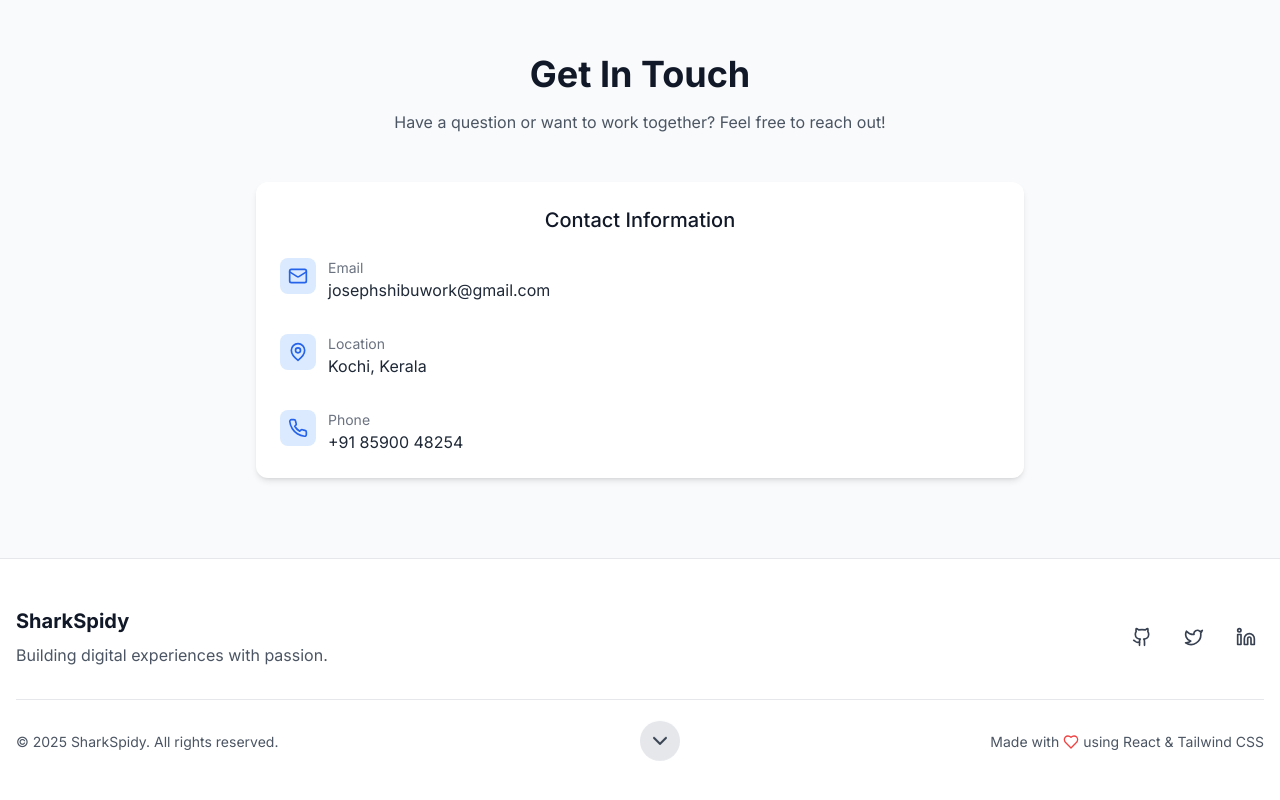
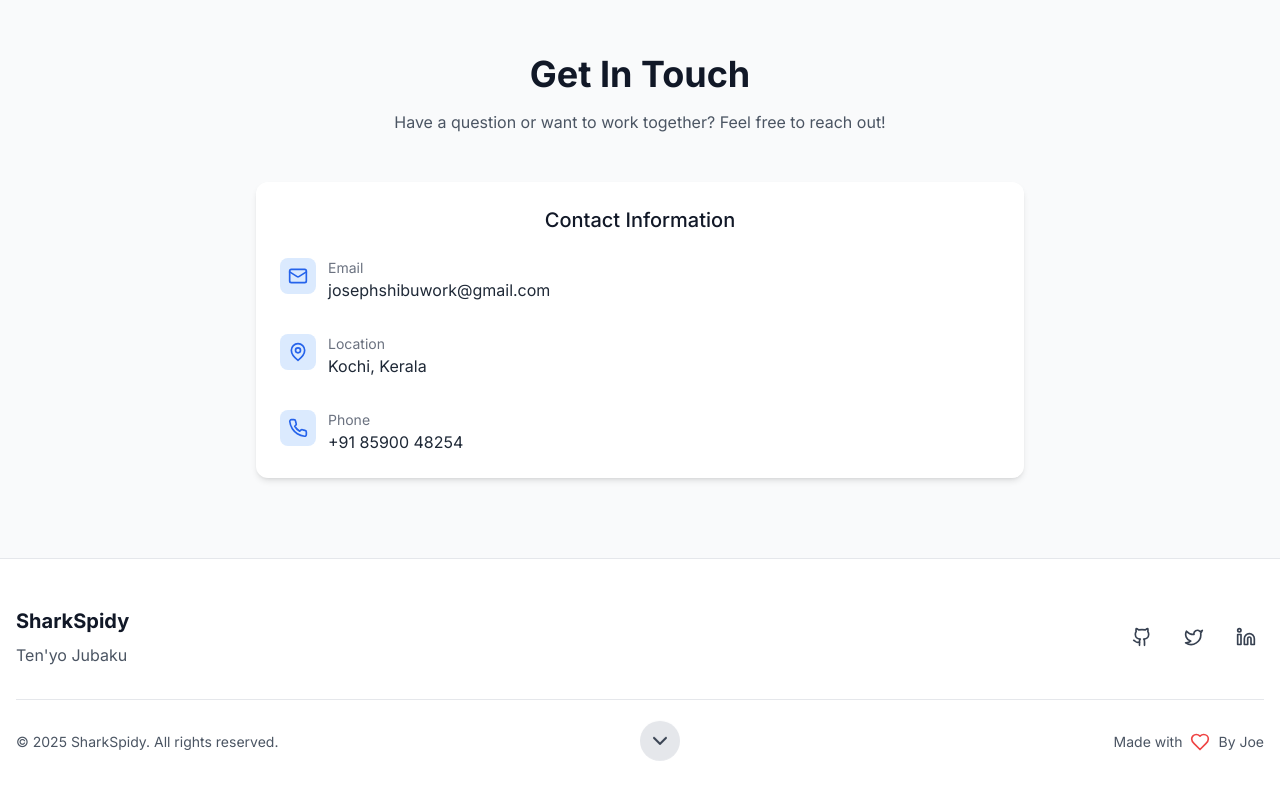
Before and after one commit to SharkSpidy/portfolio, a React (Vite) app: page / in a window 1280 px wide. Shown: the part 3186-3986 px from the top of the page. Built offline with nearby package versions, Linux system fonts and the light colour scheme.

Commit message:
Removed A Few

```diff
--- a/src/components/Footer.tsx
+++ b/src/components/Footer.tsx
@@ -11,7 +11,7 @@ const Footer: React.FC = () => {
           <div className="mb-6 md:mb-0">
             <h3 className="text-xl font-bold">SharkSpidy</h3>
             <p className="text-gray-600 dark:text-gray-400 mt-2">
-              Building digital experiences with passion.
+              Ten'yo Jubaku
             </p>
           </div>
 
@@ -29,8 +29,8 @@ const Footer: React.FC = () => {
 
           <div className="mt-4 md:mt-0 flex items-center text-sm text-gray-600 dark:text-gray-400">
             <span>Made with</span>
-            <Heart className="h-4 w-4 mx-1 text-red-500" />
-            <span>using React & Tailwind CSS</span>
+            <Heart className="h-5 w-5 mx-2 text-red-500" />
+            <span>By Joe</span>
           </div>
         </div>
       </div>
```
Also changed, not shown: src/data/socialData.ts (+0 -21 lines).
